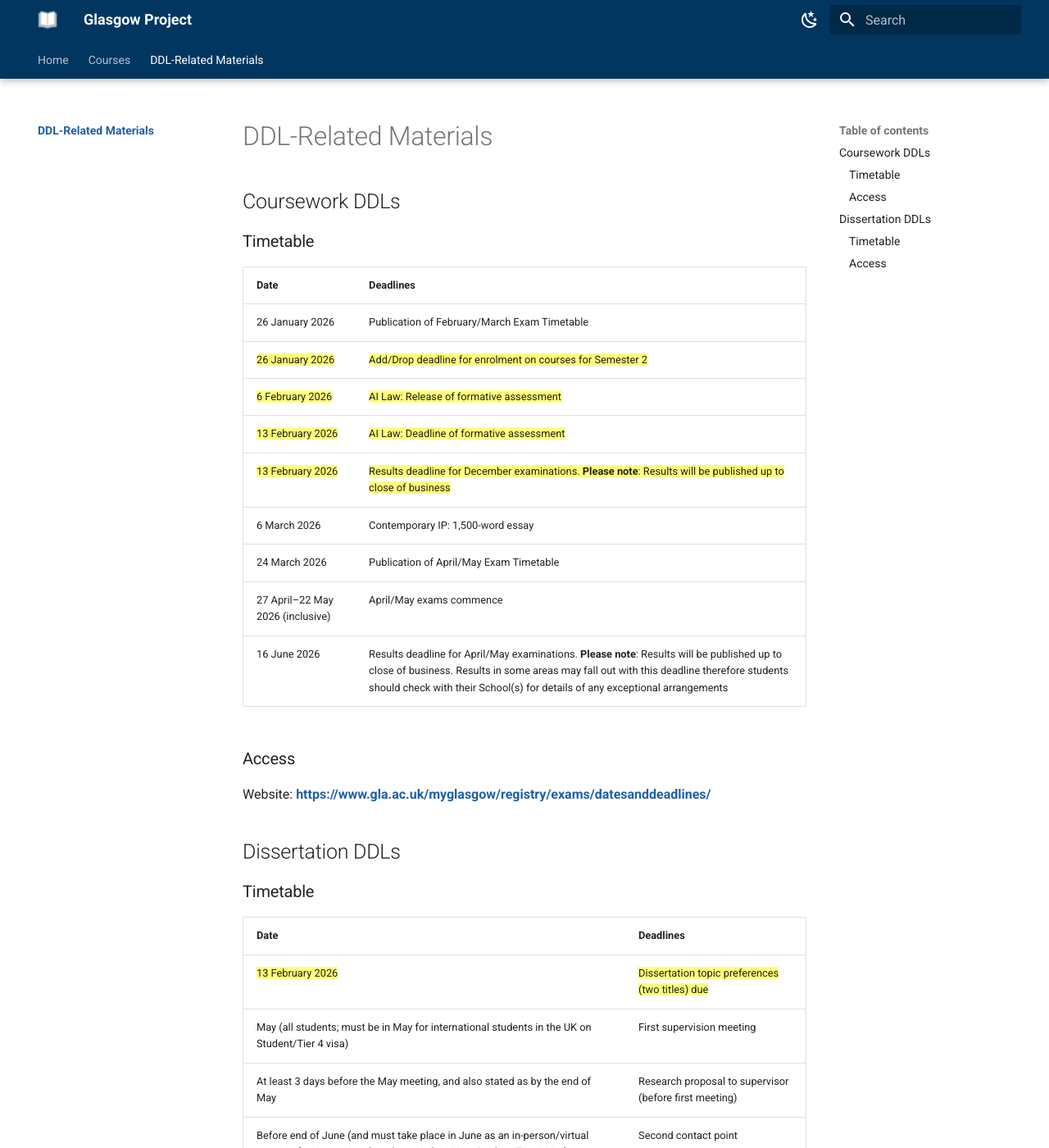
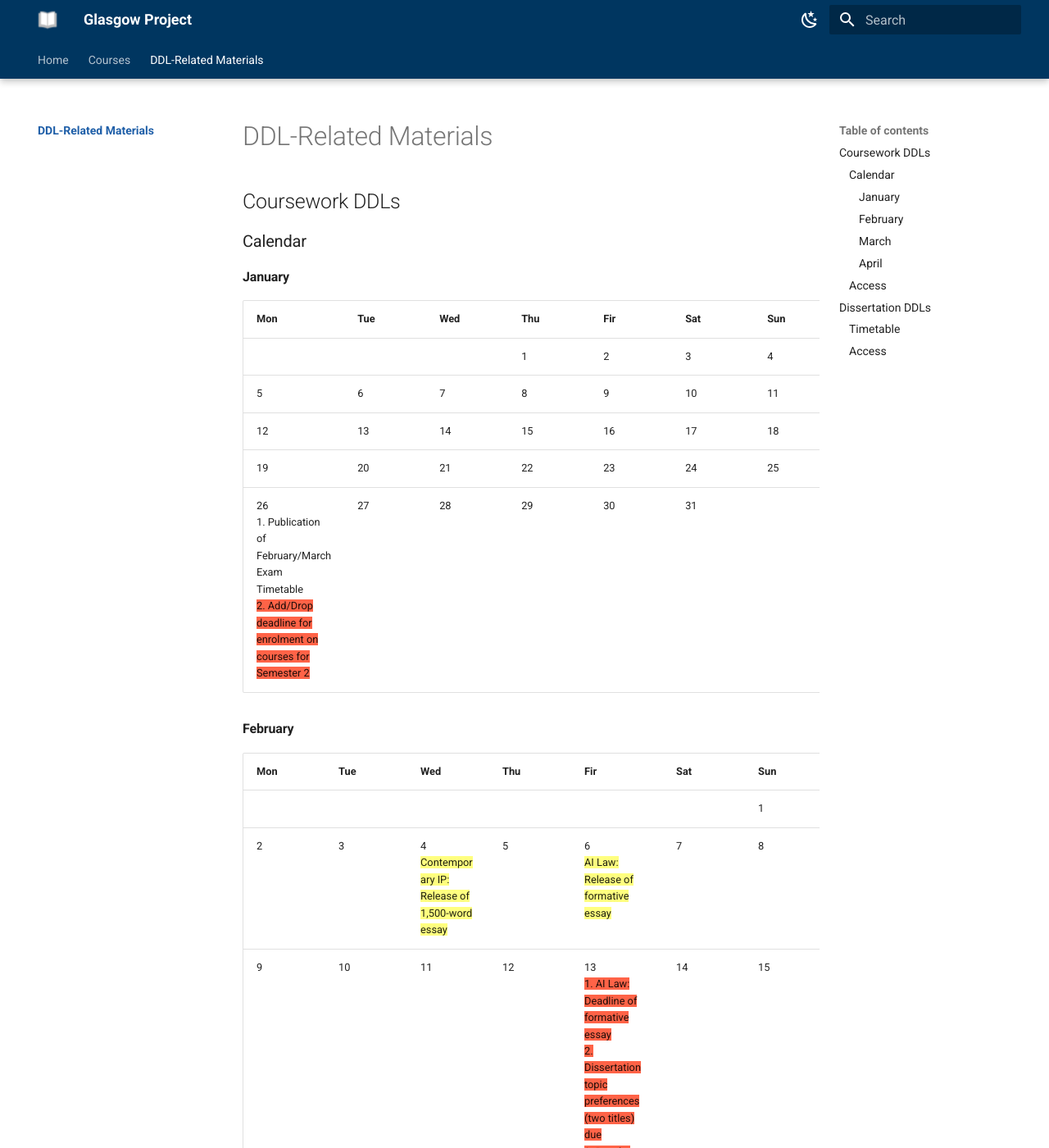
Before and after one commit to leetianshi/glasgow-project, an MkDocs documentation site: the page built from docs/DDL/DDL.md, in a window 1280 px wide and 1400 px high. Shown: the whole window at 82% size. Built offline with MkDocs 1.6.1 and Material for MkDocs 9.7.7, drawn with Linux system fonts in a browser that asks for light colours; some of the changed text lies outside the part shown.

Commit message:
init mkdocs

```diff
--- a/docs/DDL/DDL.md
+++ b/docs/DDL/DDL.md
@@ -1,17 +1,42 @@
 # DDL-Related Materials
 ## Coursework DDLs
-### Timetable
-| Date | Deadlines |
-| ---- | ---- |
-| 26 January 2026 | Publication of February/March Exam Timetable |
-| ==26 January 2026== | ==Add/Drop deadline for enrolment on courses for Semester 2== |
-| ==6 February 2026== | ==AI Law: Release of formative assessment== |
-| ==13 February 2026== | ==AI Law: Deadline of formative assessment== |
-| ==13 February 2026== | ==Results deadline for December examinations. **Please note**: Results will be published up to close of business== |
-| 6 March 2026 | Contemporary IP: 1,500-word essay |
-| 24 March 2026 | Publication of April/May Exam Timetable |
-| 27 April–22 May 2026 (inclusive) | April/May exams commence |
-| 16 June 2026 | Results deadline for April/May examinations. **Please note**: Results will be published up to close of business. Results in some areas may fall out with this deadline therefore students should check with their School(s) for details of any exceptional arrangements |
+### Calendar
+#### January
+| Mon | Tue | Wed | Thu | Fir | Sat | Sun |
+| ---- | ---- | ---- | ---- | ---- | ---- | ---- |
+|   |   |   | 1 | 2 | 3 | 4 |
+| 5 | 6 | 7 | 8 | 9 | 10 | 11 |
+| 12 | 13 | 14 | 15 | 16 | 17 | 18 |
+| 19 | 20 | 21 | 22 | 23 | 24 | 25 |
+| 26 <br> 1. Publication of February/March Exam Timetable <br> <span style="background:#FF6347">2. Add/Drop deadline for enrolment on courses for Semester 2</span> | 27 | 28 | 29 | 30 | 31 |   |
+
+#### February
+| Mon | Tue | Wed | Thu | Fir | Sat | Sun |
+| ---- | ---- | ---- | ---- | ---- | ---- | ---- |
+|   |   |   |   |   |   | 1 |
+| 2 | 3 | 4 <br> ==Contemporary IP: Release of 1,500-word essay== | 5 | 6 <br> ==AI Law: Release of formative essay== | 7 | 8 |
+| 9 | 10 | 11 | 12 | 13 <br> <span style="background:#FF6347">1. AI Law: Deadline of formative essay</span> <br> <span style="background:#FF6347">2. Dissertation topic preferences (two titles) due</span> <br> <span style="background:#FF6347">3. Results deadline for December examinations. **Please note**: Results will be published up to close of business</span> | 14 | 15 |
+| <span style="background:#ADD8E6">16</span> <br> <span style="background:#ADD8E6">**Reading Week**</span> | <span style="background:#ADD8E6">17</span> | <span style="background:#ADD8E6">18</span> | <span style="background:#ADD8E6">19</span> | <span style="background:#ADD8E6">20</span> | <span style="background:#ADD8E6">21</span> | <span style="background:#ADD8E6">22</span> |
+| 23 | 24 | 25 <br> ==Copyright Law: Release of formative essay== | 26 | 27 | 28 |   |
+
+#### March
+| Mon | Tue | Wed | Thu | Fir | Sat | Sun |
+| ---- | ---- | ---- | ---- | ---- | ---- | ---- |
+|   |   |   |   |   |   | 1 |
+| 2 | 3 | 4 <br> ==Copyright Law: Release of summative essay== | 5 | 6 <br> <span style="background:#FF6347">Contemporary IP: Deadline of 1,500-word essay</span> | 7 | 8 |
+| 9 | 10 | 11 <br> <span style="background:#FF6347">Copyright Law: Deadline of formative essay</span> | 12 | 13 | 14 | 15 |
+| 16 | 17 | 18 | 19 | 20 | 21 | 22 |
+| 23 | 24 <br> ==Publication of April/May Exam Timetable== | 25 | 26 | 27 | 28 | 29 |
+| 30 | 31 |   |   |   |   |   |
+
+#### April
+| Mon | Tue | Wed | Thu | Fir | Sat | Sun |
+| ---- | ---- | ---- | ---- | ---- | ---- | ---- |
+|   |   | 1 <br> <span style="background:#FF6347">Copyright Law: Deadline of summative essay</span> | 2 | 3 | 4 | 5 |
+| 6 | 7 | 8 | 9 | 10 | 11 | 12 |
+| 13 | 14 | 15 | 16 | 17 | 18 | 19 |
+| 20 | 21 | 22 | 23 | 24 | 25 | 26 |
+| 27 | 28 | 29 | 30 |   |   |   |
 
 ### Access
 Website: <https://www.gla.ac.uk/myglasgow/registry/exams/datesanddeadlines/>
```
Also changed, not shown: docs/index.md (+1 -1 lines), 1 other file.
